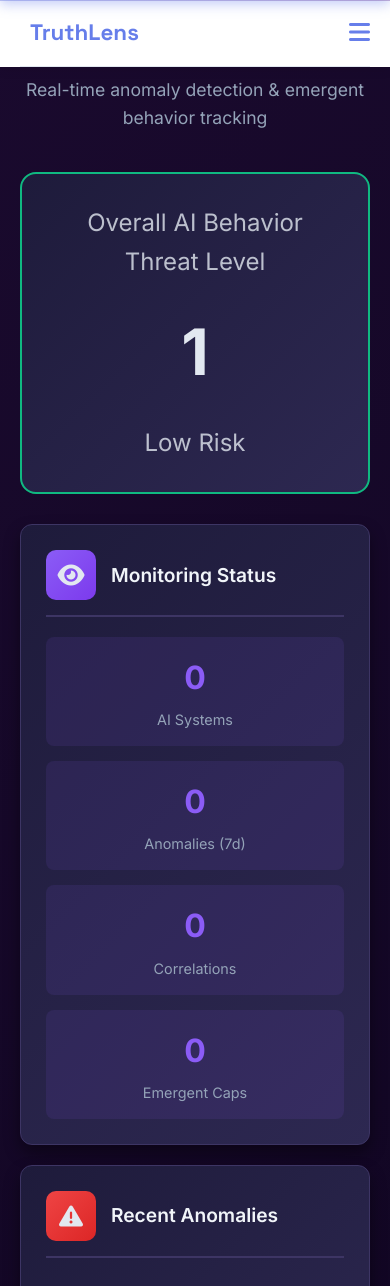
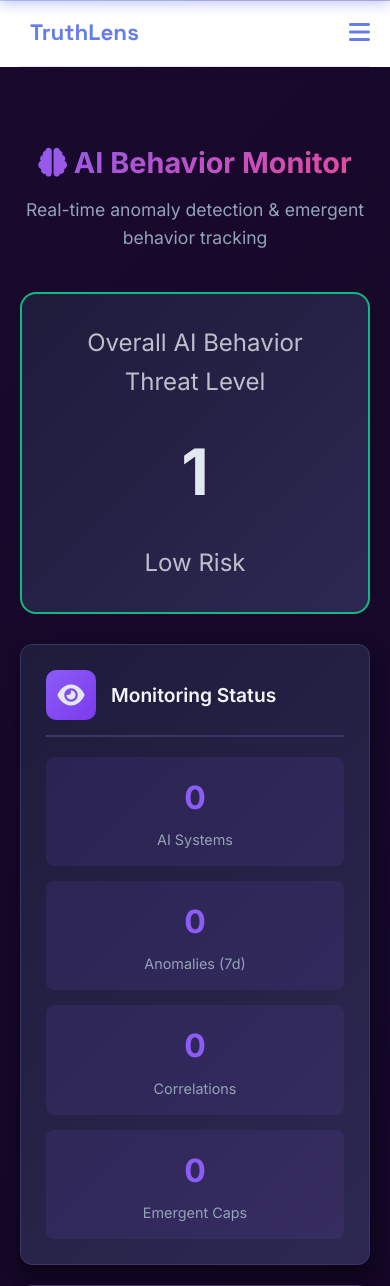
Before and after one commit to Hyperiongate/ai-bias-research, a Flask app: page /ai-behavior in a window 390 px wide. Shown: the top 1286 px of the page. Run offline with Flask 3, Linux system fonts and the light colour scheme; data that the repository does not hold is empty.

Commit message:
Update ai_behavior_monitor.html

```diff
--- a/templates/ai_behavior_monitor.html
+++ b/templates/ai_behavior_monitor.html
@@ -3,14 +3,19 @@
 <!--
 AI Behavior Monitor - Using TruthLens Base Template
 File: ai_behavior_monitor.html
-Date: January 10, 2026
-Version: 2.0.0 - TEMPLATE INHERITANCE
+Date: January 12, 2026
+Version: 2.1.0 - FIXED HEADER VISIBILITY
 
 WHAT CHANGED:
+v2.1.0 - January 12, 2026:
+- FIXED: Added body padding-top of 160px to fully clear navigation bar
+- FIXED: Added mobile padding-top of 140px for consistency
+- ALL existing functionality preserved (DO NO HARM ✓)
+
+v2.0.0 - January 10, 2026:
 - Now extends base.html for unified TruthLens navigation
 - Set active_page='behavior' for nav highlighting
 - Removed duplicate navigation code
-- ALL existing functionality preserved (DO NO HARM ✓)
 
 FEATURES PRESERVED:
 - Real-time anomaly detection dashboard
@@ -22,7 +27,7 @@ FEATURES PRESERVED:
 - Auto-refresh every 30 seconds
 - Complete API integration
 
-Last modified: January 10, 2026 - v2.0.0
+Last modified: January 12, 2026 - v2.1.0
 I did no harm and this file is not truncated.
 -->
 
@@ -44,6 +49,7 @@ I did no harm and this file is not truncated.
         color: #e2e8f0;
         min-height: 100vh;
         padding: 20px;
+        padding-top: 160px; /* FIXED: Added to fully clear navigation bar */
     }
 
     .container {
@@ -330,6 +336,10 @@ I did no harm and this file is not truncated.
     }
 
     @media (max-width: 768px) {
+        body {
+            padding-top: 140px; /* FIXED: Added for mobile navigation */
+        }
+
         h1 {
             font-size: 1.8rem;
         }
@@ -652,4 +662,7 @@ I did no harm and this file is not truncated.
 </script>
 {% endblock %}
 
-<!-- I did no harm and this file is not truncated -->
+<!--
+I did no harm and this file is not truncated
+v2.1.0 - January 12, 2026 - Fixed header visibility
+-->
```
